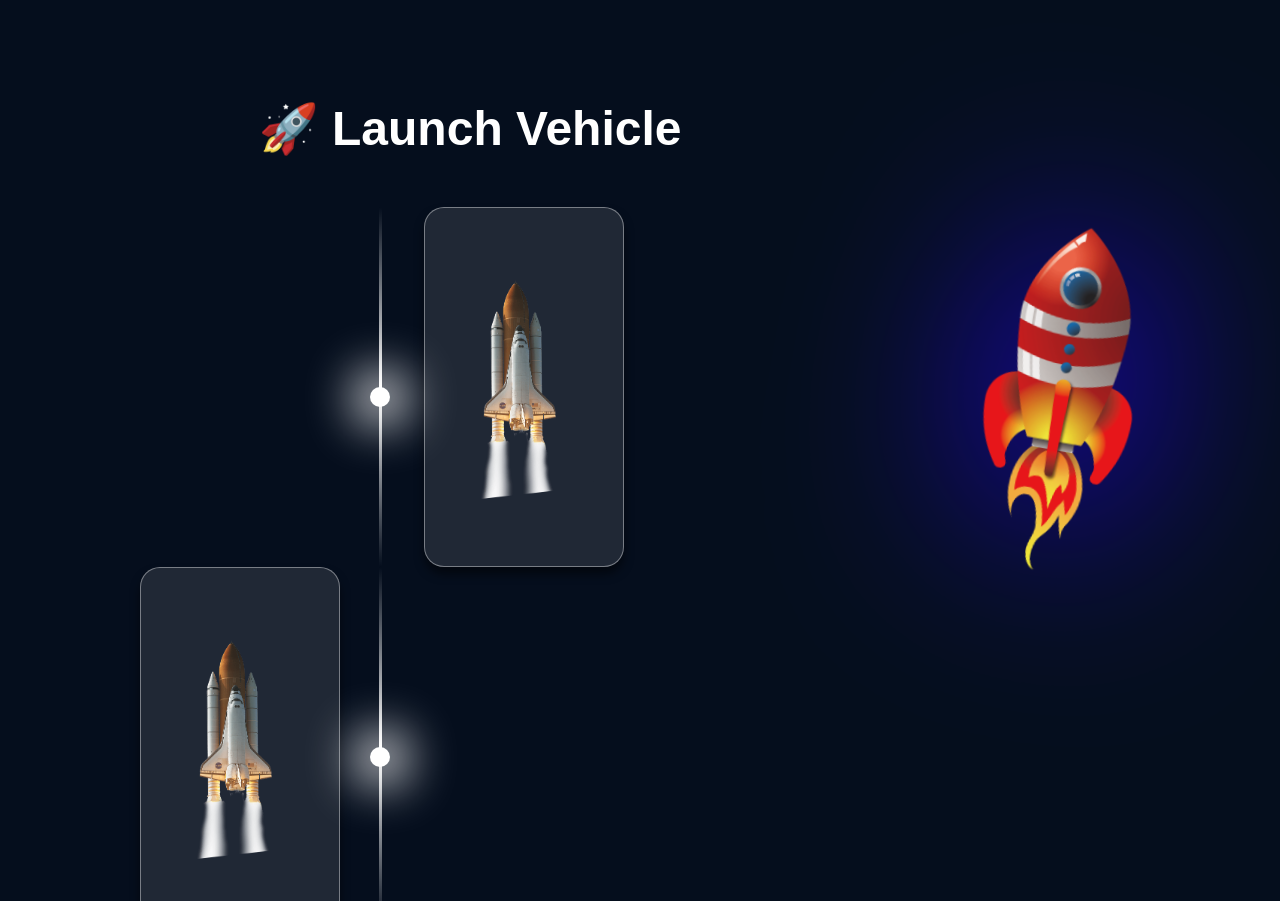
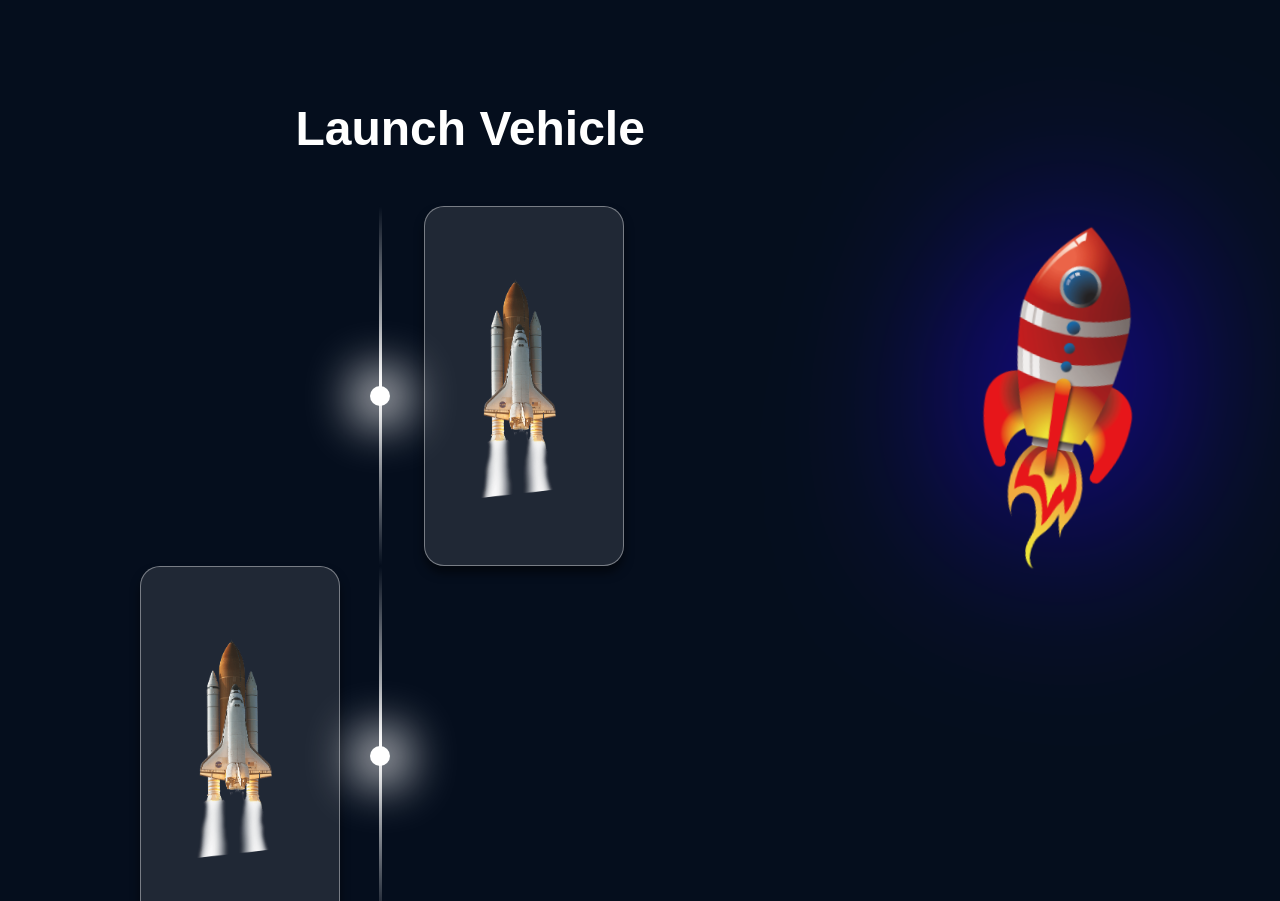
Before and after one commit to soham-shinde/pccoe-website, a plain HTML site: page index.html in a window 1280 px wide. Shown: the part 3193-4094 px from the top of the page. Drawn offline with Linux system fonts and the light colour scheme.

Commit message:
Update index.html

```diff
--- a/index.html
+++ b/index.html
@@ -118,7 +118,7 @@
         <div class="luncher-section">
             <section class="intro">
                 <div class="timeline-container">
-                    <h1>&#128640; Launch Vehicle</h1>
+                    <h1>Launch Vehicle</h1>
                 </div>
             </section>
             <div class="rocket">
```
